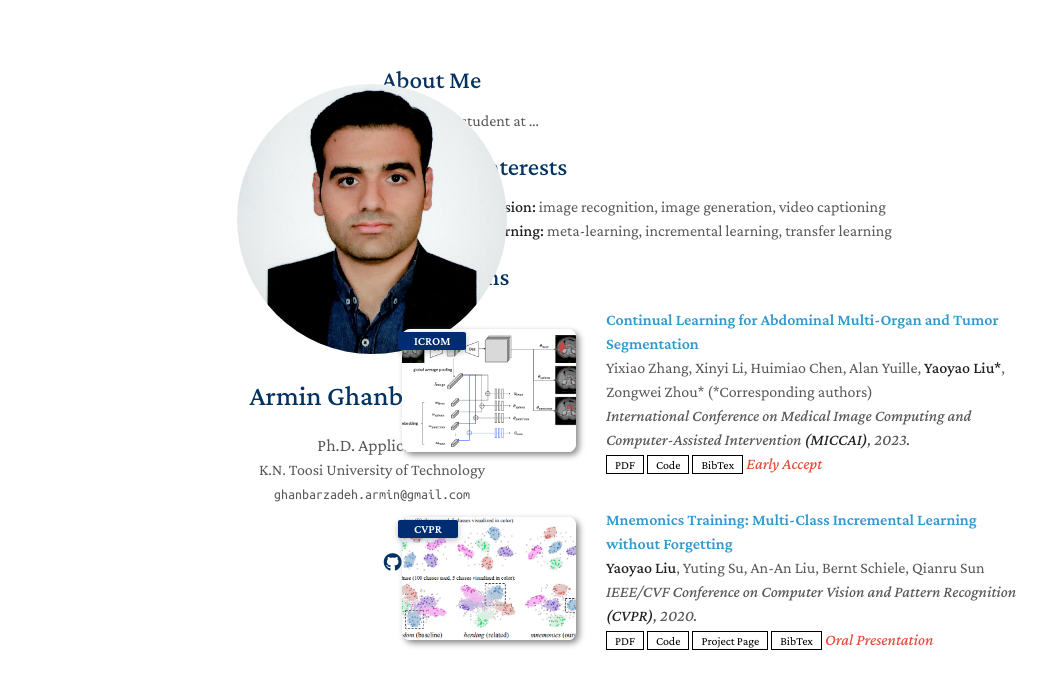
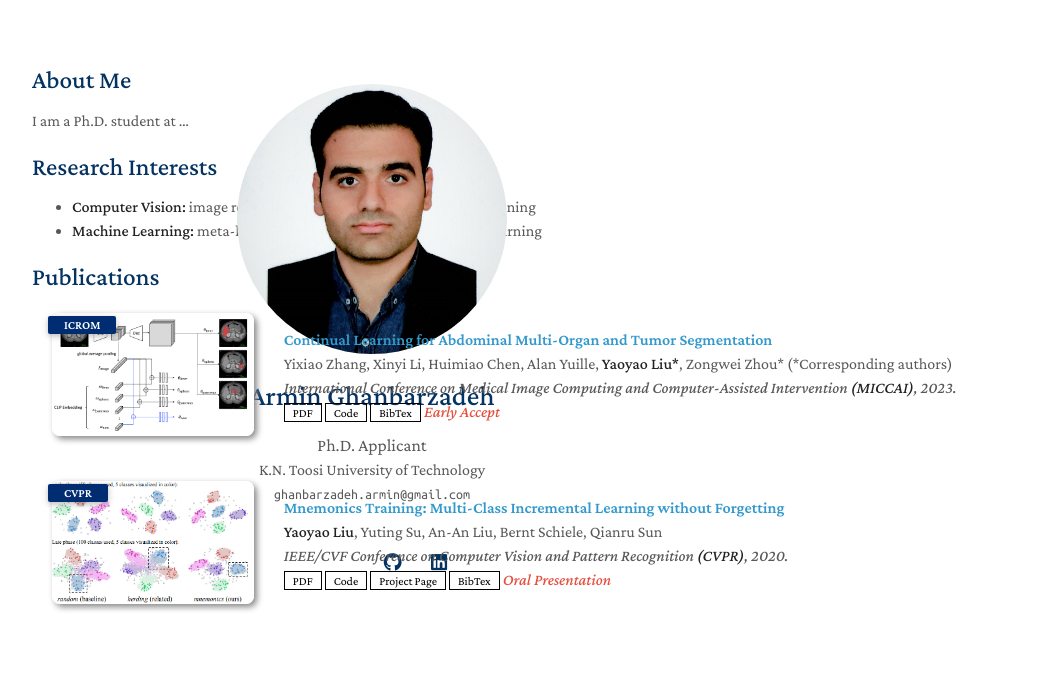
Before and after one commit to ghanbarzadeh/ghanbarzadeh.github.io, a Jekyll site: the page built from index.md, in a window 1280 px wide. Shown: the top 689 px of the page, without its empty margins (88-1135 px from the left). Built offline with Jekyll 4.4.1, drawn with Linux system fonts in a browser that asks for light colours; nearby versions of some CDN libraries; a style sheet for code colours, icons or effects is not loaded; our own code applies the rules of GitHub Pages for plain Markdown files.

Commit message:
Update minimal-light-no-dark-mode.scss

```diff
--- a/_sass/minimal-light-no-dark-mode.scss
+++ b/_sass/minimal-light-no-dark-mode.scss
@@ -353,7 +353,7 @@ header ul a strong {
 }
 
 section {
-  width:650px;
+  width:1000px;
   float:right;
   padding-top:4.0em;
   padding-bottom:50px;
```
